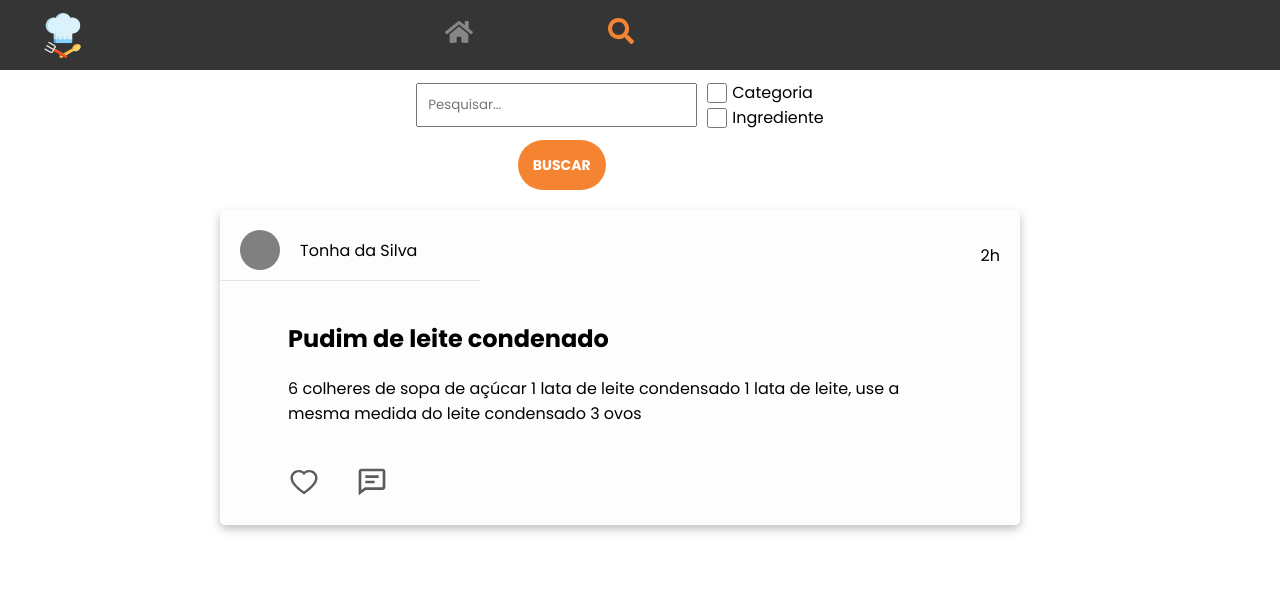
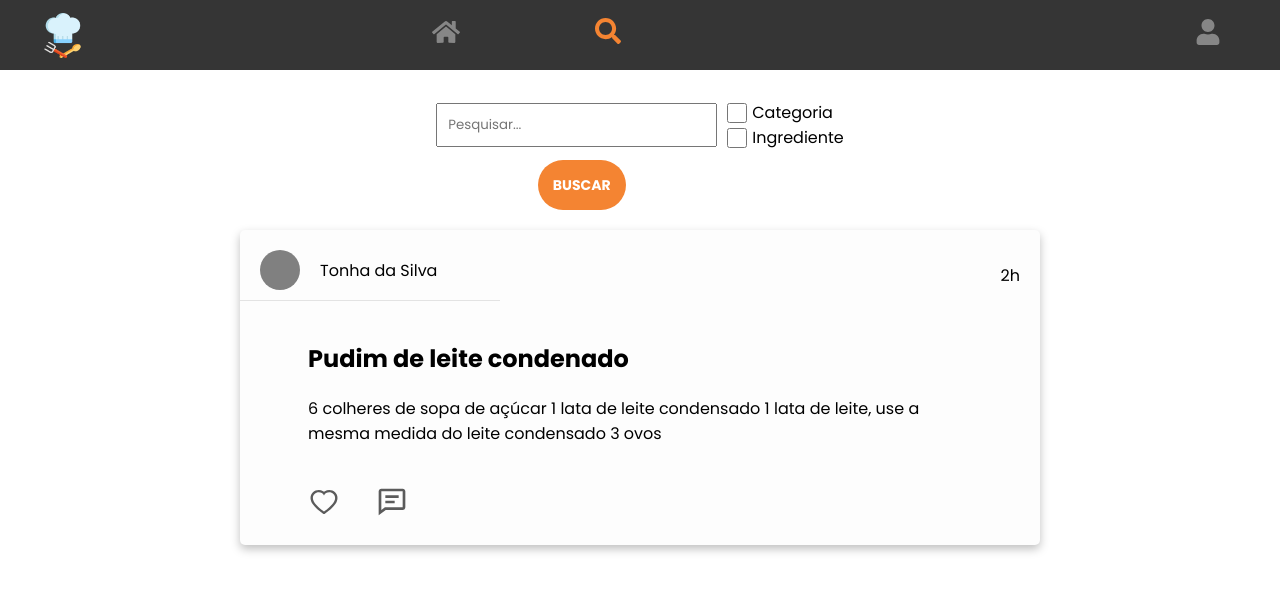
Before and after one commit to lazarobodevan/cookbook, a React (Create React App) app in the folder frontend/: page /search in a window 1280 px wide. Shown: the top 592 px of the page. Built offline with nearby package versions, Linux system fonts and the light colour scheme; some icons are missing.

Commit message:
fix(front): correções de centralização e displau

```diff
--- a/frontend/src/components/header/Header.module.scss
+++ b/frontend/src/components/header/Header.module.scss
@@ -1,8 +1,8 @@
 .header{
     display: grid;
     grid-template-rows: 100%;
-    grid-template-columns: 85px calc(100vw - 85px);
-    grid-template-areas: "img nav";
+    grid-template-columns: 85px auto 85px;
+    grid-template-areas: "img nav prof";
     width: 100%;
     height: 70px;
 
@@ -27,7 +27,7 @@
         justify-content: space-between;
         width: 350px;
         margin: auto;
-        transform: translateX(-103px);
+        transform: translateX(-53px);
 
     }
 }
--- a/frontend/src/components/header/index.tsx
+++ b/frontend/src/components/header/index.tsx
@@ -1,6 +1,6 @@
 import styles from './Header.module.scss'
 import logo from '../../assets/images/logo.png'
-import { FaHome, FaSearch} from 'react-icons/fa';
+import { FaHome, FaSearch, FaUser} from 'react-icons/fa';
 import {FaUserGroup } from 'react-icons/fa6';
 import { NavLink } from 'react-router-dom';
 export default function Header(){
@@ -35,6 +35,14 @@ export default function Header(){
                     <FaUserGroup size={26}/>
                 </NavLink>
             </nav>
+            <NavLink to={'/profile'} style={({ isActive, isPending }) => {
+                    return {
+                        color: isActive ? "#F48432" : "#FFFFFF",
+                        opacity: isActive ? '1' : '0.4'
+                    };
+                }}>
+                    <FaUser size={26}/>
+                </NavLink>
         </div>
     )
 }
--- a/frontend/src/pages/base-page/Base.module.scss
+++ b/frontend/src/pages/base-page/Base.module.scss
@@ -1,6 +1,8 @@
 .content{
-    margin: 80px 220px 0 220px;
-    display: inline-block;
+    display: flex;
+    justify-content: center;
+    margin: 0px 220px 0 220px;
+    padding-top: 100px;
     box-sizing: border-box;
     height: 100%;
 }
```
Also changed, not shown: 1 other file (tests, documents, lock files or other folders).
